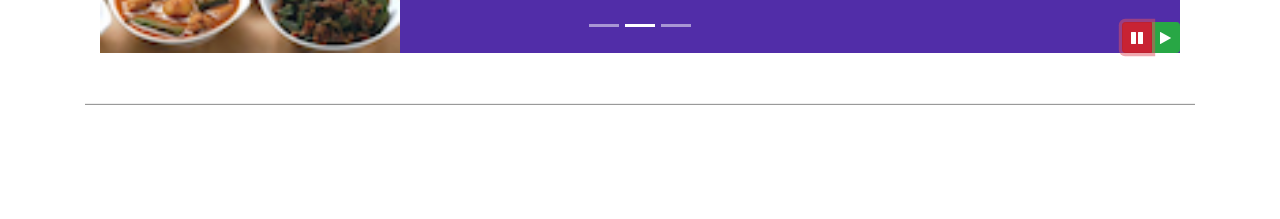
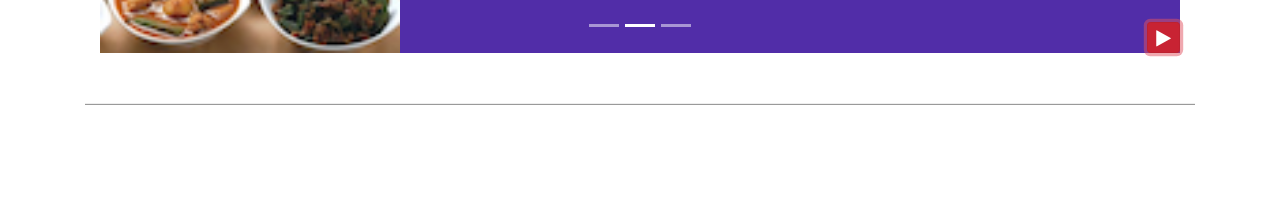
Before and after one commit to Sanchitbajaj02/Coursera-Bootstrap, a website: page index.html in a window 1280 px wide. Both pictures are taken after a click on the button 1137 px from the left and 618 px from the top of the page. Shown: the part 581-800 px from the top of the page. Drawn offline with nearby package versions, Linux system fonts and the light colour scheme.

Commit message:
10th commit:JQuery Button

```diff
--- a/index.html
+++ b/index.html
@@ -230,14 +230,9 @@
                     <a href="#mycarousel" class="carousel-control-next" role="button" data-slide="next">
                         <span class="carousel-control-next-icon"></span>
                     </a>
-                    <div class="btn-group" role="group" id="carouselButton">
-                        <button class="btn btn-danger btn-sm" id="carousel-pause">
-                            <span class="fa fa-pause"></span>
-                        </button>
-                        <button class="btn btn-success btn-sm" id="carousel-play">
-                            <span class="fa fa-play"></span>
-                        </button>
-                    </div>
+                    <button class="btn btn-danger btn-sm" id="carouselButton">
+                        <span class="fa fa-pause fa-lg"></span>
+                    </button>
                 </div>
             </div>
         </div>
@@ -411,14 +406,20 @@
     </script> -->
 
     <script>
-        $(document).ready(function(){
-            $('#mycarousel').carousel({ interval: 1000 });
-            $('#carousel-pause').click(function () {
-                $('#mycarousel').carousel('pause');
+        $(document).ready(function () {
+            $('#mycarousel').carousel({ interval: 2000 });
+            $('#carouselButton').click(function () {
+                if ($('#carouselButton').children('span').hasClass('fa-pause')) {
+                    $('#mycarousel').carousel('pause');
+                    $('#carouselButton').children('span').removeClass('fa-pause');
+                    $('#carouselButton').children('span').addClass('fa-play');
+                }
+                else if ($('#carouselButton').children('span').hasClass('fa-play')) {
+                    $('#mycarousel').carousel('cycle');
+                    $('#carouselButton').children('span').removeClass('fa-play');
+                    $('#carouselButton').children('span').addClass('fa-pause');
+                }
             });
-            $('#carousel-play').click(function () {
-                $('#mycarousel').carousel('cycle');
-            })
         });
     </script>
 </body>
```
